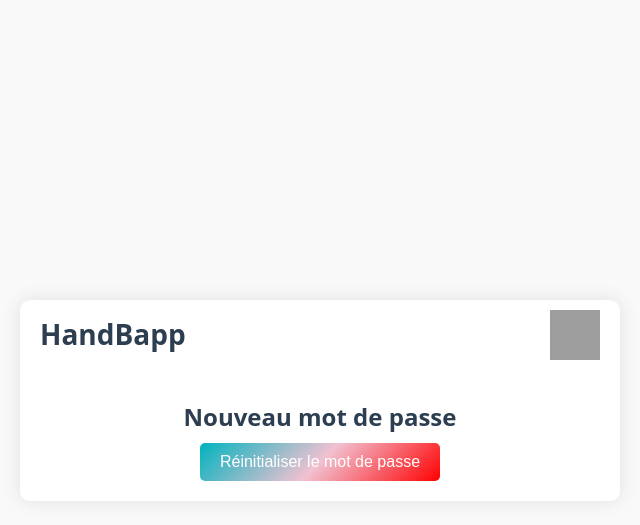
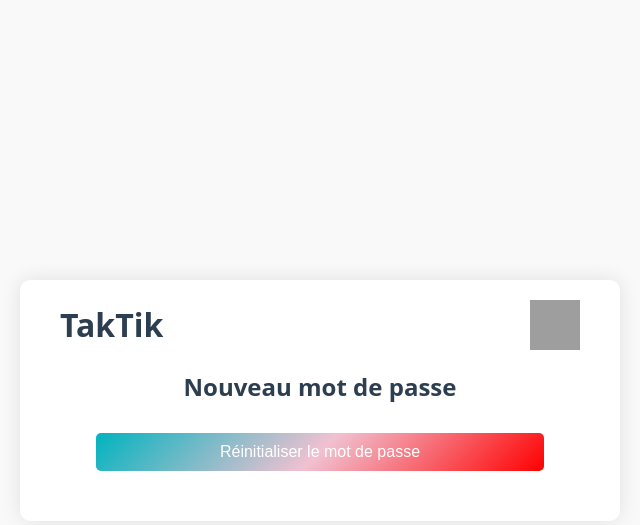
Before and after one commit to savvyh/handball_app, a Django app: page /register/reset/1/1/ in a window 1280 px wide. Shown: the top 525 px of the page, without its empty margins (320-960 px from the left). Run offline with Django 5.2, Linux system fonts and the light colour scheme; grey boxes are pictures that could not be loaded.

Commit message:
Update the files about reset password

```diff
--- /dev/null
+++ b/handball_app/register/static/register/reset_password.css
@@ -0,0 +1,138 @@
+* {
+    box-sizing: border-box;
+    margin: 0;
+    padding: 0;
+}
+
+body {
+    font-family: 'Open Sans', sans-serif;
+    background-color: #f9f9f9;
+    display: flex;
+    justify-content: center;
+    align-items: center;
+    height: 100vh;
+    color: #333;
+}
+
+.container {
+    width: 80%;
+    max-width: 600px;
+    padding: 20px;
+    border-radius: 10px;
+    background-color: #fff;
+    box-shadow: 0 0 20px rgba(0, 0, 0, 0.1);
+    text-align: center;
+    position: relative;
+}
+
+header {
+    display: flex;
+    justify-content: space-between;
+    align-items: center;
+    margin-bottom: 20px;
+}
+
+.logo {
+    font-size: 2rem;
+    font-weight: bold;
+    color: #2C3E50;
+    margin-left: 20px;
+}
+
+.ballon {
+    width: 50px;
+    height: 50px;
+    margin-right: 20px;
+}
+
+main {
+    margin-bottom: 20px;
+}
+
+main h2 {
+    font-size: 24px;
+    color: #2C3E50;
+    margin-bottom: 20px;
+}
+
+main p {
+    font-size: 16px;
+    margin-bottom: 20px;
+    color: #333;
+}
+
+.form {
+    display: flex;
+    flex-direction: column;
+    align-items: center;
+    width: 100%;
+}
+
+.field, .input-group {
+    position: relative;
+    width: 100%;
+    margin-bottom: 15px;
+    display: flex;
+    justify-content: center;
+}
+
+.field i, .input-group i {
+    position: absolute;
+    top: 50%;
+    left: 15px;
+    transform: translateY(-50%);
+    color: #aaa;
+}
+
+.field input, .input-group input {
+    width: 100%;
+    padding: 10px 10px 10px 40px; /* Assurer un padding à gauche pour les icônes */
+    border: 1px solid #ccc;
+    border-radius: 5px;
+    font-size: 14px;
+}
+
+.field input::placeholder, .input-group input::placeholder {
+    color: #aaa;
+}
+
+button {
+    background: linear-gradient(135deg, #00B3BF, #f1c1d1, #FF0000);
+    border: none;
+    padding: 10px 20px;
+    color: white;
+    font-size: 16px;
+    border-radius: 5px;
+    cursor: pointer;
+    transition: opacity 0.3s, transform 0.3s;
+    margin: 10px 0;
+    display: flex;
+    align-items: center;
+    justify-content: center;
+    width: 80%;
+}
+
+button i {
+    margin-right: 10px;
+}
+
+button:hover {
+    opacity: 0.9;
+    transform: scale(1.05);
+}
+
+footer {
+    margin-top: 20px;
+    font-size: 14px;
+    color: #aaa;
+}
+
+a {
+    color: #00B3BF;
+    text-decoration: none;
+    transition: color 0.3s;
+}
+
+a:hover {
+    color: #FF0000;
+}
--- a/handball_app/register/templates/register/password_reset.html
+++ b/handball_app/register/templates/register/password_reset.html
@@ -7,12 +7,12 @@
     <title>Réinitialiser le mot de passe</title>
     <meta name="description" content="">
     <meta name="viewport" content="width=device-width, initial-scale=1">
-    <link rel="stylesheet" type="text/css" href="{% static 'register/signup.css' %}">
+    <link rel="stylesheet" type="text/css" href="{% static 'register/reset_password.css' %}">
 </head>
 <body>
     <div class="container">
         <header>
-            <h1 class="logo">HandBapp</h1>
+            <h1 class="logo">TakTik</h1>
             <img src="{% static 'main/ballon.png' %}" alt="Logo" class="ballon">
         </header>
         <main>
--- a/handball_app/register/templates/register/password_reset_complete.html
+++ b/handball_app/register/templates/register/password_reset_complete.html
@@ -7,12 +7,12 @@
     <title>Réinitialisation du mot de passe réussie</title>
     <meta name="description" content="">
     <meta name="viewport" content="width=device-width, initial-scale=1">
-    <link rel="stylesheet" type="text/css" href="{% static 'register/signup.css' %}">
+    <link rel="stylesheet" type="text/css" href="{% static 'register/reset_password.css' %}">
 </head>
 <body>
     <div class="container">
         <header>
-            <h1 class="logo">HandBapp</h1>
+            <h1 class="logo">TakTik</h1>
             <img src="{% static 'main/ballon.png' %}" alt="Logo" class="ballon">
         </header>
         <main>
--- a/handball_app/register/templates/register/password_reset_confirm.html
+++ b/handball_app/register/templates/register/password_reset_confirm.html
@@ -7,12 +7,12 @@
     <title>Nouveau mot de passe</title>
     <meta name="description" content="">
     <meta name="viewport" content="width=device-width, initial-scale=1">
-    <link rel="stylesheet" type="text/css" href="{% static 'register/signup.css' %}">
+    <link rel="stylesheet" type="text/css" href="{% static 'register/reset_password.css' %}">
 </head>
 <body>
     <div class="container">
         <header>
-            <h1 class="logo">HandBapp</h1>
+            <h1 class="logo">TakTik</h1>
             <img src="{% static 'main/ballon.png' %}" alt="Logo" class="ballon">
         </header>
         <main>
--- a/handball_app/register/templates/register/password_reset_done.html
+++ b/handball_app/register/templates/register/password_reset_done.html
@@ -7,17 +7,17 @@
     <title>Réinitialisation du mot de passe demandée</title>
     <meta name="description" content="">
     <meta name="viewport" content="width=device-width, initial-scale=1">
-    <link rel="stylesheet" type="text/css" href="{% static 'register/signup.css' %}">
+    <link rel="stylesheet" type="text/css" href="{% static 'register/reset_password.css' %}">
 </head>
 <body>
     <div class="container">
         <header>
-            <h1 class="logo">HandBapp</h1>
+            <h1 class="logo">TakTik</h1>
             <img src="{% static 'main/ballon.png' %}" alt="Logo" class="ballon">
         </header>
         <main>
             <h2>Réinitialisation du mot de passe demandée</h2>
-            <p>Si un compte associé à cet e-mail existe, vous recevrez un e-mail contenant les instructions pour réinitialiser votre mot de passe.</p>
+            <p>Si un compte associé à cet e-mail existe, vous recevrez un e-mail avec les instructions pour réinitialiser votre mot de passe.</p>
         </main>
         <footer>
         </footer>
--- a/handball_app/register/templates/register/user_profile.html
+++ b/handball_app/register/templates/register/user_profile.html
@@ -12,7 +12,7 @@
 <body>
     <div class="container">
         <header>
-            <h1 class="logo">HandBapp</h1>
+            <h1 class="logo">TakTik</h1>
             <img src="{% static 'main/ballon.png' %}" alt="Logo" class="ballon">
         </header>
         <main>
```
